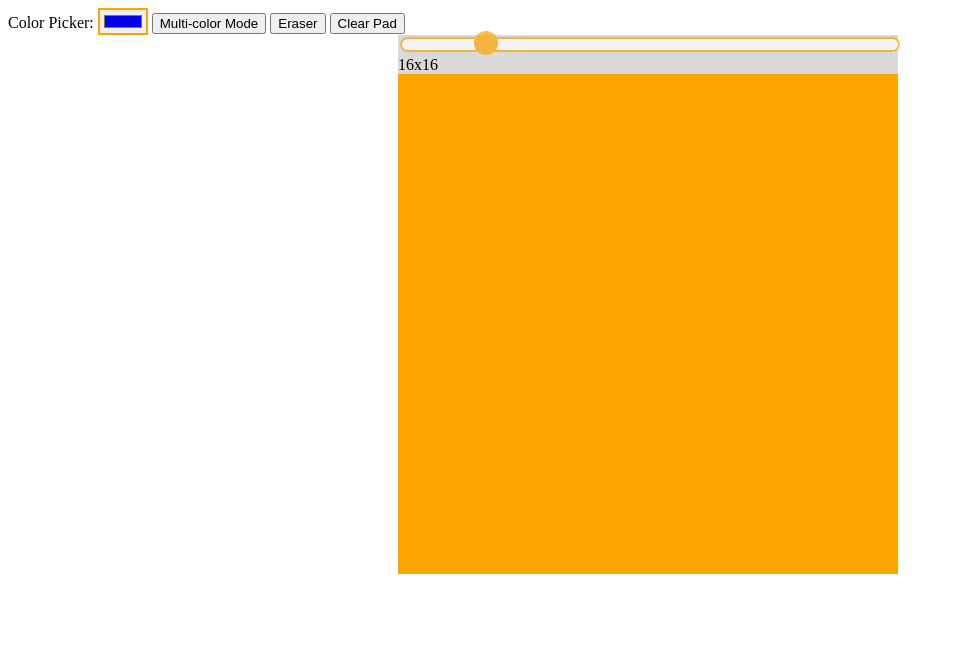
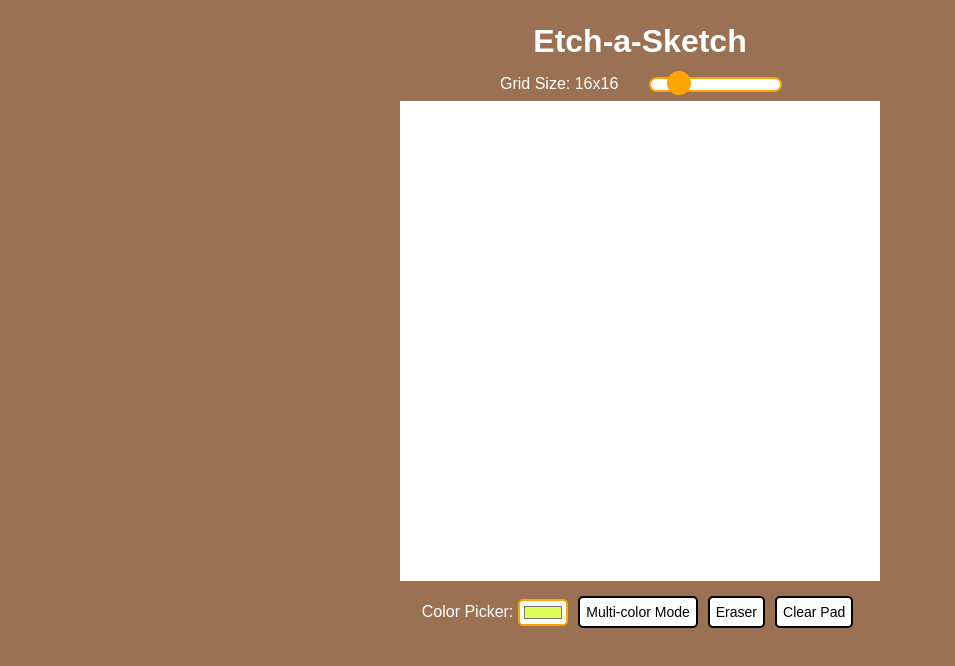
Before and after one commit to 0rangefist/odin-etch-a-sketch, a plain HTML site: page index.html in a window 1280 px wide. Shown: the whole page, without its empty margins (0-955 px from the left). Drawn offline with Linux system fonts and the light colour scheme.

Commit message:
Polish css styling for project

```diff
--- a/app.js
+++ b/app.js
@@ -64,7 +64,7 @@ let slider = document.querySelector('.slider');
 let sliderOutput = document.querySelector('.slider-output');
 
 //get the slider's starting output value
-sliderOutput.textContent = `${slider.value}x${slider.value}`;
+sliderOutput.textContent = `Grid Size: ${slider.value}x${slider.value}`;
 
 // set numOfRows & numOfCols to starting slider output
 let numOfRows = slider.value;
@@ -82,13 +82,11 @@ const clearButton = document.querySelector('.clear-button');
 let hoverColor = colorPicker.value;
 
 colorPicker.addEventListener('input', (e) => {
-  console.log('color picker change:', e.target.value);
   hoverColor = e.target.value;
   makeActive(e.target);
 });
 
 colorPicker.addEventListener('click', (e) => {
-  console.log('color picker click:', e.target.value);
   hoverColor = e.target.value;
   makeActive(e.target);
 });
@@ -109,7 +107,7 @@ rebuildGrid(numOfRows, numOfCols);
 
 //listen for slider input & update output display
 slider.addEventListener('input', (e) => {
-  sliderOutput.textContent = `${e.target.value}x${e.target.value}`;
+  sliderOutput.textContent = `Grid Size: ${e.target.value}x${e.target.value}`;
 });
 
 //listen for slider change & rebuild grid with the value
--- a/index.html
+++ b/index.html
@@ -9,18 +9,23 @@
     <title>Etch a Sketch</title>
   </head>
   <body>
+    <header><h1>Etch-a-Sketch</h1></header>
     <main>
-      <label for="colorpicker">Color Picker:</label>
-      <input type="color" id="color-picker" value="#0000ee" Class="active" />
-      <button class="multi-color-button">Multi-color Mode</button>
-      <button class="eraser-button">Eraser</button>
-      <button class="clear-button">Clear Pad</button>
-      <div class="sketch-pad">
+      <div class="grid-size">
+        <div class="slider-output">Grid Size:</div>
         <div class="slidecontainer">
           <input type="range" min="1" max="100" value="16" class="slider" />
         </div>
-        <div class="slider-output">Grid Size:</div>
+      </div>
+      <div class="sketch-pad">
         <div class="flex-grid"></div>
+      </div>
+      <div class="controls">
+        <label for="colorpicker">Color Picker:</label>
+        <input type="color" id="color-picker" value="#DBFF57" class="active" />
+        <button class="multi-color-button">Multi-color Mode</button>
+        <button class="eraser-button">Eraser</button>
+        <button class="clear-button">Clear Pad</button>
       </div>
     </main>
   </body>
--- a/style.css
+++ b/style.css
@@ -1,11 +1,52 @@
+html {
+  font-family: sans-serif;
+}
+
+body {
+  background-color: #9b7153;
+  color: rgb(255, 255, 255);
+  /* width: 100%; */
+}
+
+header {
+  display: flex;
+  justify-content: center;
+}
+h1 {
+  margin: 15px;
+}
+
 main {
-  width: 100vw;
+  /* width: 100vw; */
+  /* display: flex; */
+}
+
+.controls {
+  display: flex;
+  /* flex-direction: column; */
+  /* margin: 0 auto; */
+  justify-content: center;
+  align-items: center;
+  padding: 5px;
+}
+
+.grid-size {
+  display: flex;
+  max-width: 280px;
+  margin: 0 auto 5px auto;
+  gap: 5px;
+  justify-content: space-between;
+
+  /* justify-content: center;
+  padding: 5px;
+  gap:5px;
+  flex: 0 0 1; */
 }
 
 .sketch-pad {
-  width: 500px;
-  height: 500px;
-  background-color: #dadada;
+  width: 480px;
+  height: 480px;
+  background-color: white;
   margin: 0 auto;
 }
 
@@ -15,7 +56,7 @@ main {
 }
 .cell {
   flex: 0 0 auto;
-  background-color: orange;
+  background-color: white;
 }
 
 .hover-color-black {
@@ -33,8 +74,8 @@ main {
   border-radius: 5px;
   background: #d3d3d3;
   outline: none;
-  opacity: 0.7;
-  /* -webkit-transition: .2s; */
+  /* opacity: 0.7; */
+  -webkit-transition: 0.2s;
   transition: opacity 0.2s;
 }
 
@@ -61,4 +102,29 @@ input[type='range']::-webkit-slider-thumb {
 
 .active {
   border: 2px solid orange;
+  background-color: orange;
+  color: white;
 }
+
+button:hover {
+  border: 2px solid orange;
+  /* background-color: orange;
+  color: white; */
+}
+
+input[type='color']:hover {
+  border: 2px solid orange;
+}
+
+button,
+input[type='color'] {
+  margin: 10px 5px;
+  border-radius: 5px;
+  background-color: white;
+  border-style: solid;
+}
+
+button {
+  padding: 6px;
+  font-size: 14px;
+}
```
